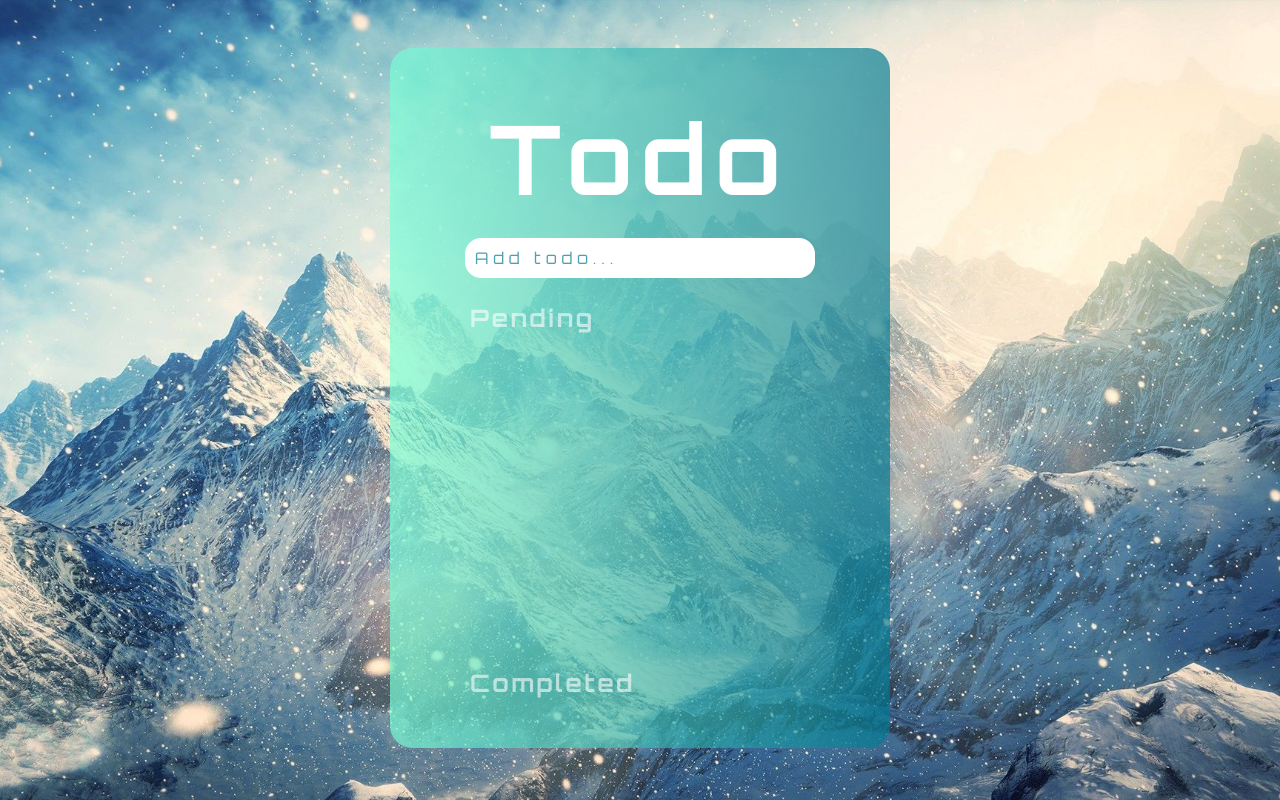
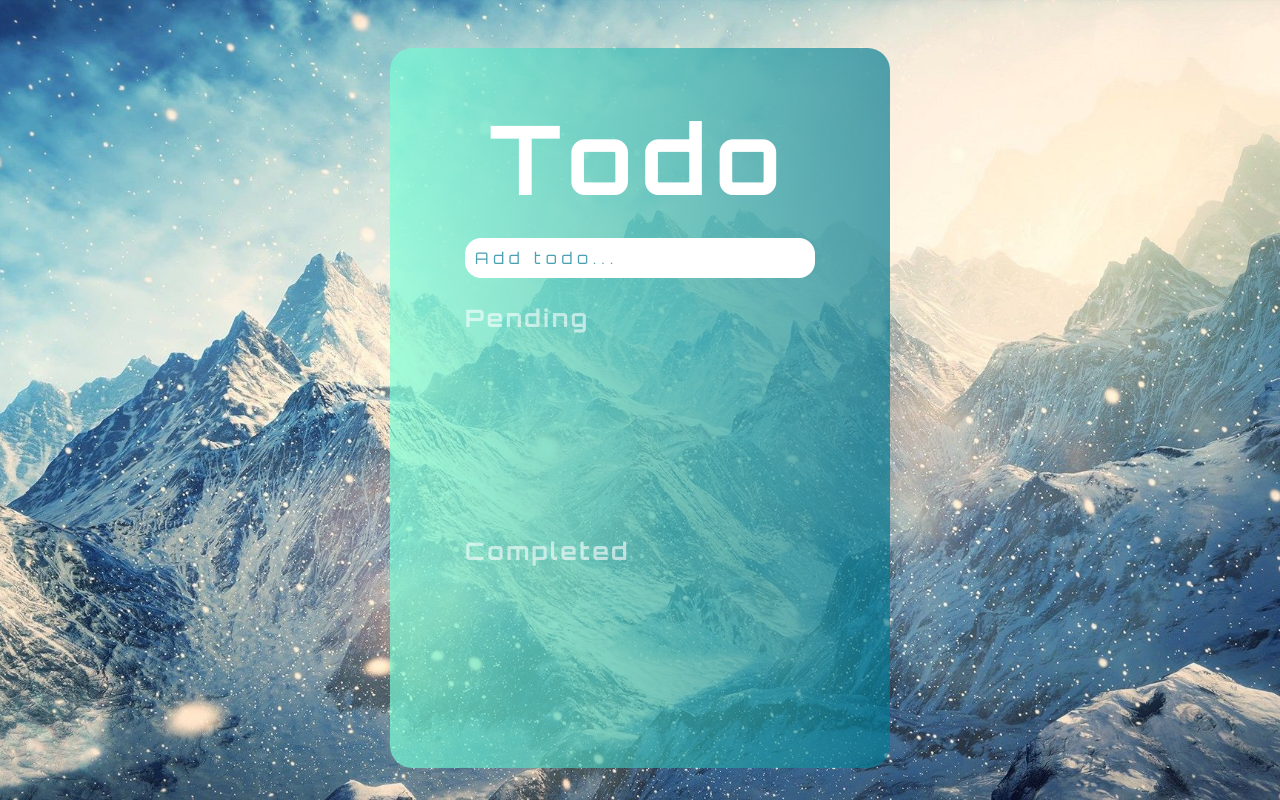
Before and after one commit to Amirmoh10/TodoListApp, a React (Create React App) app: page / in a window 1280 px wide. Built offline with nearby package versions, Linux system fonts and the light colour scheme.

Commit message:
updated commit

```diff
--- a/src/App.css
+++ b/src/App.css
@@ -36,7 +36,7 @@ body {
   display: flex;
   flex-direction: column;
   max-width: 500px;
-  min-height: 700px;
+  min-height: 720px;
   margin: 3em auto;
   border-radius: 1.4em;
   background: #007991;
@@ -82,28 +82,35 @@ input {
   letter-spacing: 5px;
 }
 
-.pendingSection {
-  height: 420px;
+.sectionsContainer {
+  width: 350px;
+  height: 430px;
   display: flex;
   flex-direction: column;
-  justify-content: space-between;
-  margin-top: 5%;
-  overflow: auto;
+  margin: 5% auto 0 auto;
+  overflow-y: scroll;
 }
-.sectionContainer {
+.pendingSection {
+  height: 50%;
   text-align: start;
   font-family: "Orbitron", sans-serif;
   font-size: 16px;
   letter-spacing: 2.5px;
-  width: 350px;
-  margin-left: 5em;
   padding: 0 1% 5% 0;
+  margin-bottom: 10%;
+}
+
+.CompleteSection{
+  height: 50%;
+  text-align: start;
+  font-family: "Orbitron", sans-serif;
+  font-size: 16px;
+  letter-spacing: 2.5px;
 }
 
 .todoContainer {
   overflow-y: scroll;
-
-  max-height: 160px;
+  max-height: 100%;
 }
 
 .dimmedSectiontTitle {
--- a/src/App.js
+++ b/src/App.js
@@ -44,6 +44,7 @@ function App() {
         onChange={(event) => settypedInTodo(event.target.value)}
         onKeyDown={onKeyDown}
       />
+      <div className="sectionsContainer">
         <div className="pendingSection">
           <TodoList
             sectionTitle="pending"
@@ -51,6 +52,8 @@ function App() {
             deleteTodo={deleteTodo}
             sectionList={pendingTodos}
           />
+        </div>
+        <div className="CompleteSection">
           <TodoList
             sectionTitle="completed"
             sectionList={completedTodos}
@@ -58,12 +61,13 @@ function App() {
           />
         </div>
       </div>
+    </div>
   );
 }
 
 function TodoList({ sectionTitle, completeTodo, deleteTodo, sectionList }) {
   return (
-    <div className="sectionContainer">
+    <>
       <h2
         className={
           sectionList.length > 0 ? "boldSectionTitle" : "dimmedSectiontTitle"
@@ -105,7 +109,7 @@ function TodoList({ sectionTitle, completeTodo, deleteTodo, sectionList }) {
           </div>
         ))}
       </div>
-    </div>
+    </>
   );
 }
 
```
Lines whose indentation alone changed are shown as unchanged.
